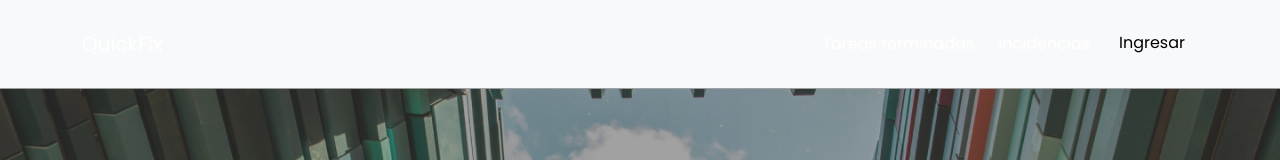
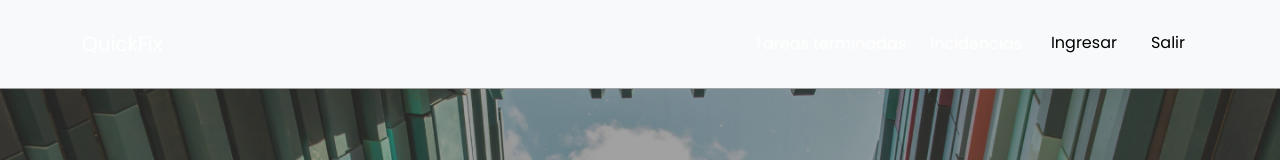
Before and after one commit to FlorGarciaG/Workflow, a Next.js app in the folder workflow/: page / in a window 1280 px wide. Shown: the top 160 px of the page. Built offline with nearby package versions, Linux system fonts and the light colour scheme; no server answers.

Commit message:
navbar fix

```diff
--- a/workflow/src/app/components/Navbar/navbar.jsx
+++ b/workflow/src/app/components/Navbar/navbar.jsx
@@ -11,10 +11,8 @@ import {
     Button,
 } from "react-bootstrap";
 import styles from "./navbar.module.css";
-import { signOut, useSession } from "next-auth/react";
 
 function NavBar() {
-    const session = useSession();
     return (
         <Navbar
             className={` bg-body-tertiary py-4 ${styles.navbar}`}
@@ -37,11 +35,9 @@ function NavBar() {
                         <Button variant="light" className={styles.boton} href="/pages/login">
                             Ingresar
                         </Button>
-                        {session.status === "authenticated" && (
                             <Button variant="light" className={styles.boton} href="/">
                                 Salir
                             </Button>
-                        )}
 
                     </Nav>
                 </NavbarCollapse>
```
